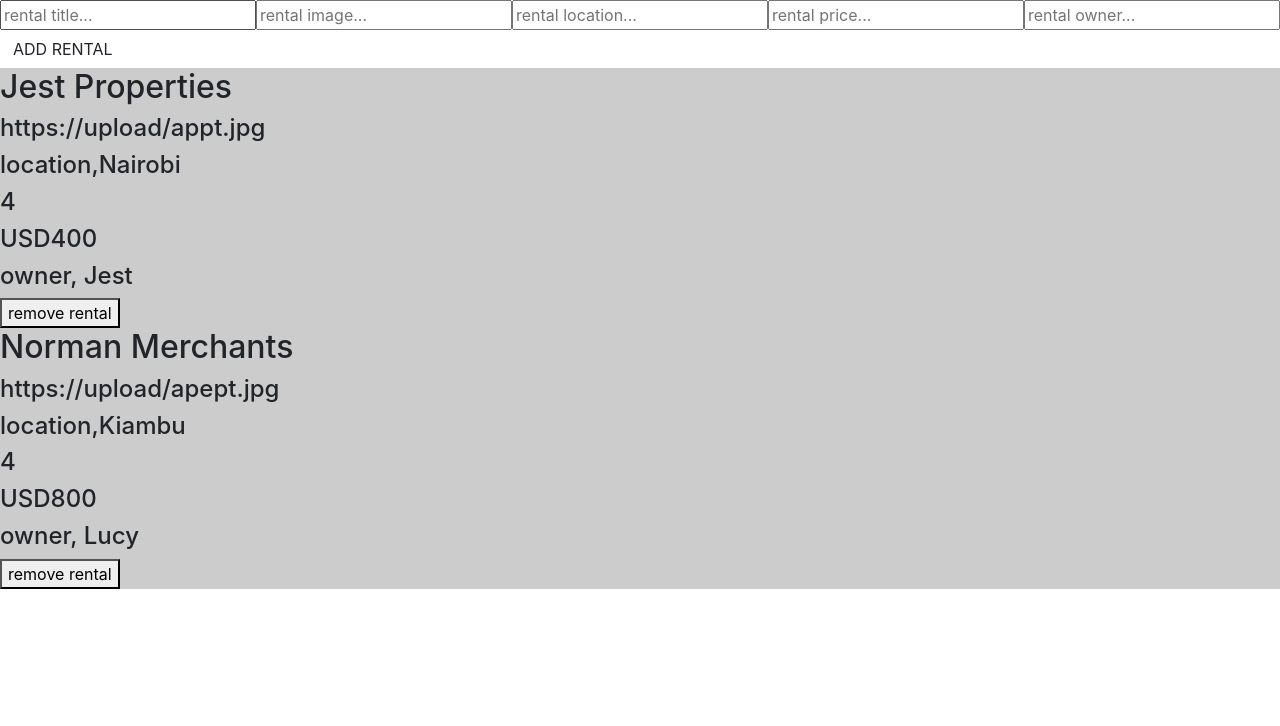
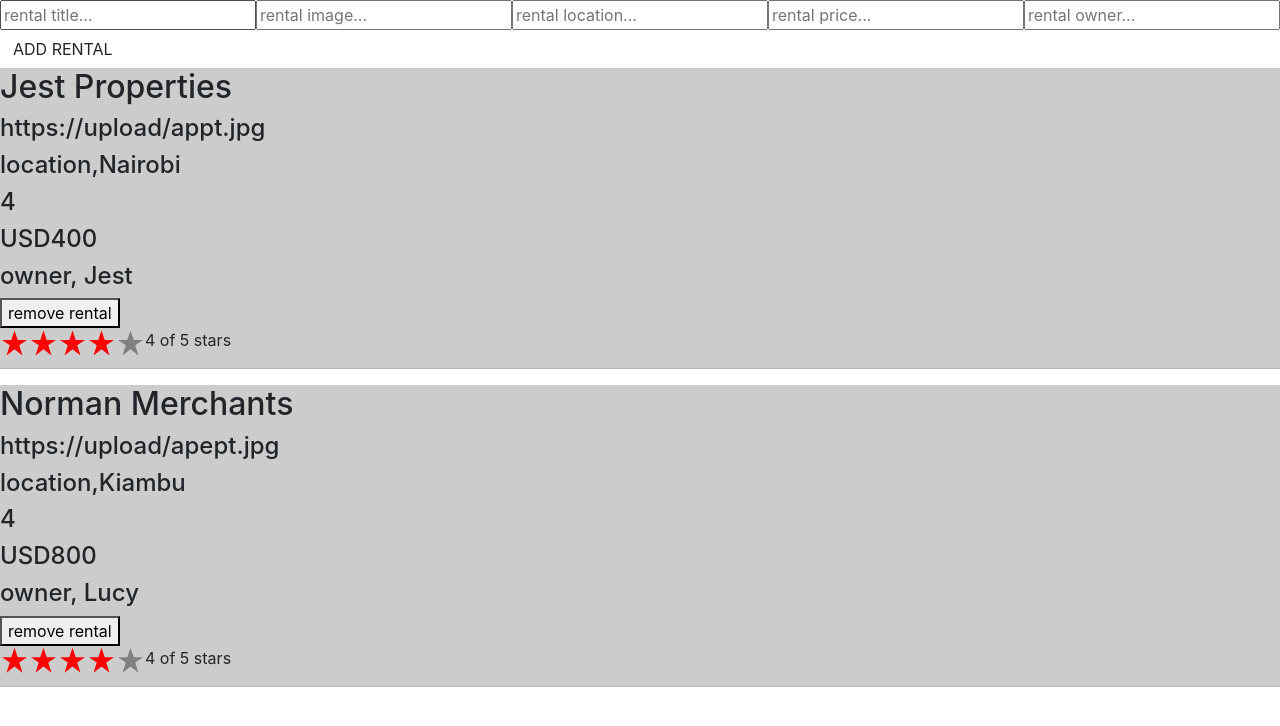
Before and after one commit to kashkama/Rentals, a React app: page / in a window 1280 px wide. Shown: the top 726 px of the page. Built offline with nearby package versions, Linux system fonts and the light colour scheme.

Commit message:
adding rating business logic

```diff
--- a/src/js/components/rental.jsx
+++ b/src/js/components/rental.jsx
@@ -1,7 +1,7 @@
 import React from "react";
 import StarRating from "./star-rating";
 import PropTypes from "prop-types";
-import { removeRental } from "../../actions/creators";
+import { removeRental, rateRental } from "../../actions/creators";
 
 class Rental extends React.Component {
 
@@ -14,8 +14,13 @@ class Rental extends React.Component {
         const {store} = this.context;
         return(
             <section className="rental" style={this.style}>
+                <div className="title">
                     <h2>{title}</h2>
+                </div>
+                <div className="image">
                     <h4>{image}</h4>
+                </div>
+                <div className="information">
                     <h4>location,{location}</h4>
                     <h4>{rating}</h4>
                     <h4>USD{price}</h4>
@@ -25,8 +30,13 @@ class Rental extends React.Component {
                             store.dispatch(removeRental(id))
                         }
                     >remove rental</button>
+                    <StarRating starsSelected={rating}
+                        onRate={rating => store.dispatch(rateRental(id, rating))}
+                    />
+                </div>
+                <hr/>
             </section>
-        )
+        );
     }
 }
 
--- a/src/js/components/star-rating.jsx
+++ b/src/js/components/star-rating.jsx
@@ -0,0 +1,27 @@
+import React from "react";
+import Star from "./star";
+import PropTypes from "prop-types";
+
+const StartRating = ({starsSelected, totalStars=5, onRate=f=>f}) => {
+    return (
+        <div className="star-rating">
+            {
+                [...Array(totalStars)].map((n,i) =>
+                    <Star key={i}
+                        selected={i<starsSelected}
+                        onClick={()=> onRate(i+1)}
+                    />
+                )
+            }
+            <p>{starsSelected} of {totalStars} stars</p>
+        </div>
+    );
+};
+
+StartRating.propTypes = {
+    starsSelected: PropTypes.number,
+    totalStars: PropTypes.number,
+    onRate: PropTypes.func
+};
+
+export default StartRating;
--- a/src/js/components/star.jsx
+++ b/src/js/components/star.jsx
@@ -0,0 +1,18 @@
+import React from "react";
+import "./../../scss/components/star.scss";
+import PropTypes from "prop-types";
+
+const Star = ({selected=false, onClick=f=>f}) => {
+    return(
+        <div className={(selected) ? "star selected" : "star"} onClick={onClick}>
+
+        </div>
+    );
+};
+
+Star.propTypes = {
+    selected: PropTypes.bool,
+    onClick: PropTypes.func
+};
+
+export default Star;
--- /dev/null
+++ b/src/scss/components/star.scss
@@ -0,0 +1,23 @@
+.star {
+    cursor: pointer;
+    height: 25px;
+    width: 25px;
+    margin: 2px;
+    float: left;
+    background-color: grey;
+    clip-path: polygon(
+    50% 0%,
+    63% 38%,
+    100% 38%,
+    69% 59%,
+    82% 100%,
+    50% 75%,
+    18% 100%,
+    31% 59%,
+    0% 38%,
+    37% 38%
+    );
+   }
+   .star.selected {
+    background-color: red;
+   }
```
Lines whose indentation alone changed are shown as unchanged.
